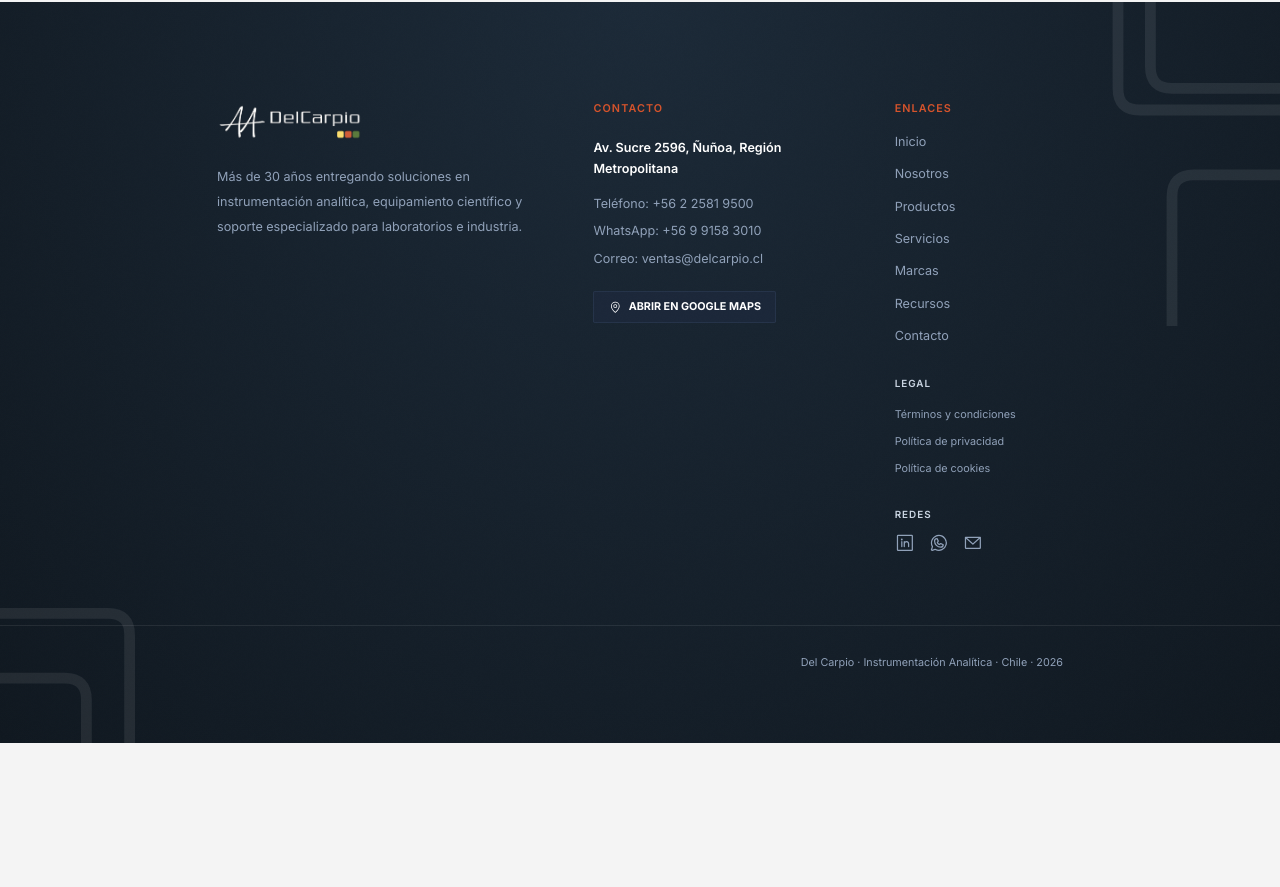
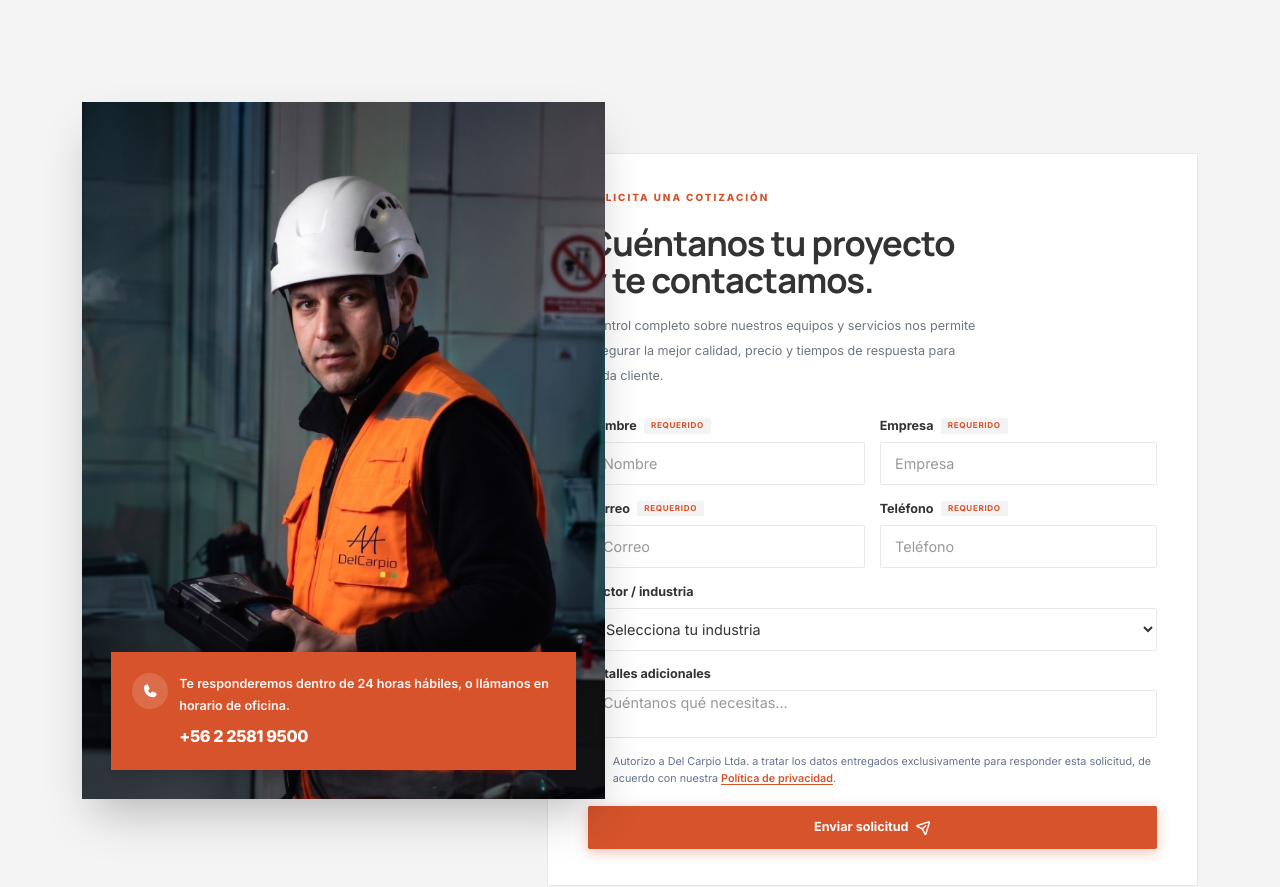
Before and after one commit to delcarpiohub/LandingPage, a Next.js app: page /nosotros in a window 1280 px wide. Shown: the part 2412-3299 px from the top of the page. Before the commit the page ends 3155 px from the top, so only its background shows below. Built offline with nearby package versions, Linux system fonts and the light colour scheme.

Commit message:
Agrega seccion de solicitud de cotizacion en Nosotros, estilo panel superpuesto
Adapta el layout de referencia (foto superpuesta + overlay de contacto +
formulario) usando la paleta de marca y el formulario real de contacto
(mismo schema/endpoint que /contacto), a continuacion de "Quienes somos".

```diff
--- a/src/app/nosotros/page.tsx
+++ b/src/app/nosotros/page.tsx
@@ -6,6 +6,7 @@ import { Reveal } from "@/components/motion/reveal";
 import { Footer } from "@/components/sections/footer";
 import { Navigation } from "@/components/sections/navigation";
 
+import { QuoteSection } from "./quote-section";
 import { WhoWeAreSection } from "./who-we-are-section";
 
 export const metadata: Metadata = {
@@ -144,6 +145,7 @@ export default function NosotrosPage() {
         </section>
 
         <WhoWeAreSection />
+        <QuoteSection />
       </main>
 
       <Footer />
--- /dev/null
+++ b/src/app/nosotros/quote-section.tsx
@@ -0,0 +1,217 @@
+"use client";
+
+import { zodResolver } from "@hookform/resolvers/zod";
+import { CheckCircle, PaperPlaneTilt, Phone, WarningCircle } from "@phosphor-icons/react";
+import Image from "next/image";
+import { useState } from "react";
+import { useForm } from "react-hook-form";
+
+import { company } from "@/content/site";
+import { PrivacyConsentField } from "@/components/forms/privacy-consent-field";
+import { Reveal } from "@/components/motion/reveal";
+import { Button } from "@/components/ui/button";
+import { contactSchema, SECTORES, type ContactFormData } from "@/lib/contact-schema";
+
+const sectorLabels: Record<(typeof SECTORES)[number], string> = {
+  alimentos: "Alimentos",
+  mineria: "Minería",
+  farmaceutica: "Farmacéutica",
+  aguas: "Aguas",
+  ambiental: "Ambiental",
+  academia: "Academia / I+D",
+};
+
+export function QuoteSection() {
+  const [isLoading, setIsLoading] = useState(false);
+  const [isSuccess, setIsSuccess] = useState(false);
+  const [isError, setIsError] = useState(false);
+
+  const {
+    register,
+    handleSubmit,
+    formState: { errors },
+  } = useForm<ContactFormData>({
+    resolver: zodResolver(contactSchema),
+    mode: "onTouched",
+    defaultValues: {
+      formularioOrigen: "contacto-general",
+      consentimientoPrivacidad: false,
+    },
+  });
+
+  async function onSubmit(data: ContactFormData) {
+    setIsLoading(true);
+    setIsError(false);
+    try {
+      const res = await fetch("/api/contacto", {
+        method: "POST",
+        headers: { "Content-Type": "application/json" },
+        body: JSON.stringify(data),
+      });
+
+      if (!res.ok) throw new Error();
+      setIsSuccess(true);
+    } catch {
+      setIsError(true);
+    } finally {
+      setIsLoading(false);
+    }
+  }
+
+  return (
+    <section aria-labelledby="quote-section-title" className="bg-[var(--background)] py-16 sm:py-20 lg:py-28">
+      <div className="mx-auto max-w-wide px-5 sm:px-8 lg:px-10">
+        <div className="grid md:grid-cols-12 md:items-start">
+          <Reveal className="relative md:col-span-5 md:row-start-1 md:self-start lg:z-10 lg:col-span-5 lg:-mr-16">
+            <div className="relative aspect-[4/5] overflow-hidden rounded-xl bg-white lg:aspect-[3/4] lg:rounded-none lg:shadow-2xl">
+              <Image
+                alt="Especialista Del Carpio en terreno, listo para brindar soporte técnico"
+                className="object-cover"
+                fill
+                sizes="(max-width: 1024px) 100vw, 480px"
+                src="/fotos/especialista-soporte-terreno.jpg"
+              />
+            </div>
+
+            <div className="absolute inset-x-5 bottom-5 z-10 bg-primary p-5 text-white shadow-xl sm:inset-x-8 sm:bottom-8 sm:p-6 lg:inset-x-auto lg:bottom-8 lg:left-8 lg:right-8">
+              <div className="flex items-start gap-3">
+                <span className="flex size-10 shrink-0 items-center justify-center rounded-full bg-white/15">
+                  <Phone aria-hidden="true" size={18} weight="fill" />
+                </span>
+                <div>
+                  <p className="text-sm font-semibold leading-6 text-white/95">
+                    Te responderemos dentro de 24 horas hábiles, o llámanos en horario de oficina.
+                  </p>
+                  <a
+                    className="mt-2 inline-block text-lg font-extrabold tracking-tight underline-offset-4 hover:underline"
+                    href={`tel:${company.phone.replace(/\s+/g, "")}`}
+                  >
+                    {company.phone}
+                  </a>
+                </div>
+              </div>
+            </div>
+          </Reveal>
+
+          <Reveal className="border border-ink-border bg-white md:col-span-7 md:row-start-1 md:mt-14" delay={0.08}>
+            <div className="px-6 py-9 sm:px-10 sm:py-10 lg:px-11 lg:py-10">
+              <p className="text-[11px] font-extrabold uppercase tracking-[0.2em] text-primary">
+                Solicita una cotización
+              </p>
+              <h2
+                className="mt-5 max-w-md text-[clamp(2rem,3vw,2.75rem)] font-extrabold leading-[1.02] tracking-[-0.03em] text-ink"
+                id="quote-section-title"
+              >
+                Cuéntanos tu proyecto y te contactamos.
+              </h2>
+              <p className="mt-4 max-w-md text-sm leading-7 text-ink-dark/80">
+                Control completo sobre nuestros equipos y servicios nos permite asegurar la mejor calidad,
+                precio y tiempos de respuesta para cada cliente.
+              </p>
+
+              {isSuccess ? (
+                <div className="mt-8 grid place-items-center border border-ink-border bg-[var(--background)] p-8 text-center">
+                  <CheckCircle className="text-[#53843A]" size={44} weight="fill" />
+                  <p className="mt-4 text-lg font-extrabold text-ink">Solicitud enviada.</p>
+                  <p className="mt-2 text-sm text-ink-dark/70">Recibirás respuesta en máximo 1 día hábil.</p>
+                </div>
+              ) : (
+                <form className="mt-8 grid gap-4" onSubmit={handleSubmit(onSubmit)}>
+                  <div className="grid gap-4 sm:grid-cols-2">
+                    <Field error={errors.nombre?.message} label="Nombre" required>
+                      <input {...register("nombre")} className="field" placeholder="Nombre" />
+                    </Field>
+                    <Field error={errors.empresa?.message} label="Empresa" required>
+                      <input {...register("empresa")} className="field" placeholder="Empresa" />
+                    </Field>
+                  </div>
+
+                  <div className="grid gap-4 sm:grid-cols-2">
+                    <Field error={errors.correo?.message} label="Correo" required>
+                      <input {...register("correo")} className="field" placeholder="Correo" type="email" />
+                    </Field>
+                    <Field error={errors.telefono?.message} label="Teléfono" required>
+                      <input {...register("telefono")} className="field" placeholder="Teléfono" type="tel" />
+                    </Field>
+                  </div>
+
+                  <Field error={errors.sector?.message} label="Sector / industria">
+                    <select {...register("sector")} className="field cursor-pointer">
+                      <option value="">Selecciona tu industria</option>
+                      {SECTORES.map((sector) => (
+                        <option key={sector} value={sector}>
+                          {sectorLabels[sector]}
+                        </option>
+                      ))}
+                    </select>
+                  </Field>
+
+                  <Field error={errors.mensaje?.message} label="Detalles adicionales">
+                    <textarea
+                      {...register("mensaje")}
+                      className="field min-h-28 resize-none py-3"
+                      placeholder="Cuéntanos qué necesitas..."
+                    />
+                  </Field>
+
+                  {isError && (
+                    <p className="border border-red-200 bg-red-50 p-4 text-sm font-semibold text-red-700">
+                      Hubo un error al enviar. Intenta de nuevo o escríbenos a{" "}
+                      <a className="underline" href={`mailto:${company.email}`}>
+                        {company.email}
+                      </a>
+                      .
+                    </p>
+                  )}
+
+                  <PrivacyConsentField
+                    error={errors.consentimientoPrivacidad?.message}
+                    id="nosotros-cotizacion-privacidad"
+                    registration={register("consentimientoPrivacidad")}
+                  />
+
+                  <Button className="mt-1" disabled={isLoading} type="submit">
+                    {isLoading ? "Enviando..." : "Enviar solicitud"}
+                    {!isLoading && <PaperPlaneTilt size={17} weight="bold" />}
+                  </Button>
+                </form>
+              )}
+            </div>
+          </Reveal>
+        </div>
+      </div>
+    </section>
+  );
+}
+
+function Field({
+  label,
+  error,
+  required = false,
+  children,
+}: {
+  label: string;
+  error?: string;
+  required?: boolean;
+  children: React.ReactNode;
+}) {
+  return (
+    <label className="grid gap-2">
+      <span className="flex items-center gap-2 text-sm font-bold text-ink">
+        {label}
+        {required && (
+          <span className="rounded-[2px] bg-ink/6 px-2 py-0.5 font-mono text-[9px] font-bold uppercase tracking-[0.08em] text-primary">
+            Requerido
+          </span>
+        )}
+      </span>
+      {children}
+      {error ? (
+        <span className="flex items-center gap-1 text-sm font-semibold text-red-700">
+          <WarningCircle size={14} weight="bold" />
+          {error}
+        </span>
+      ) : null}
+    </label>
+  );
+}
```
